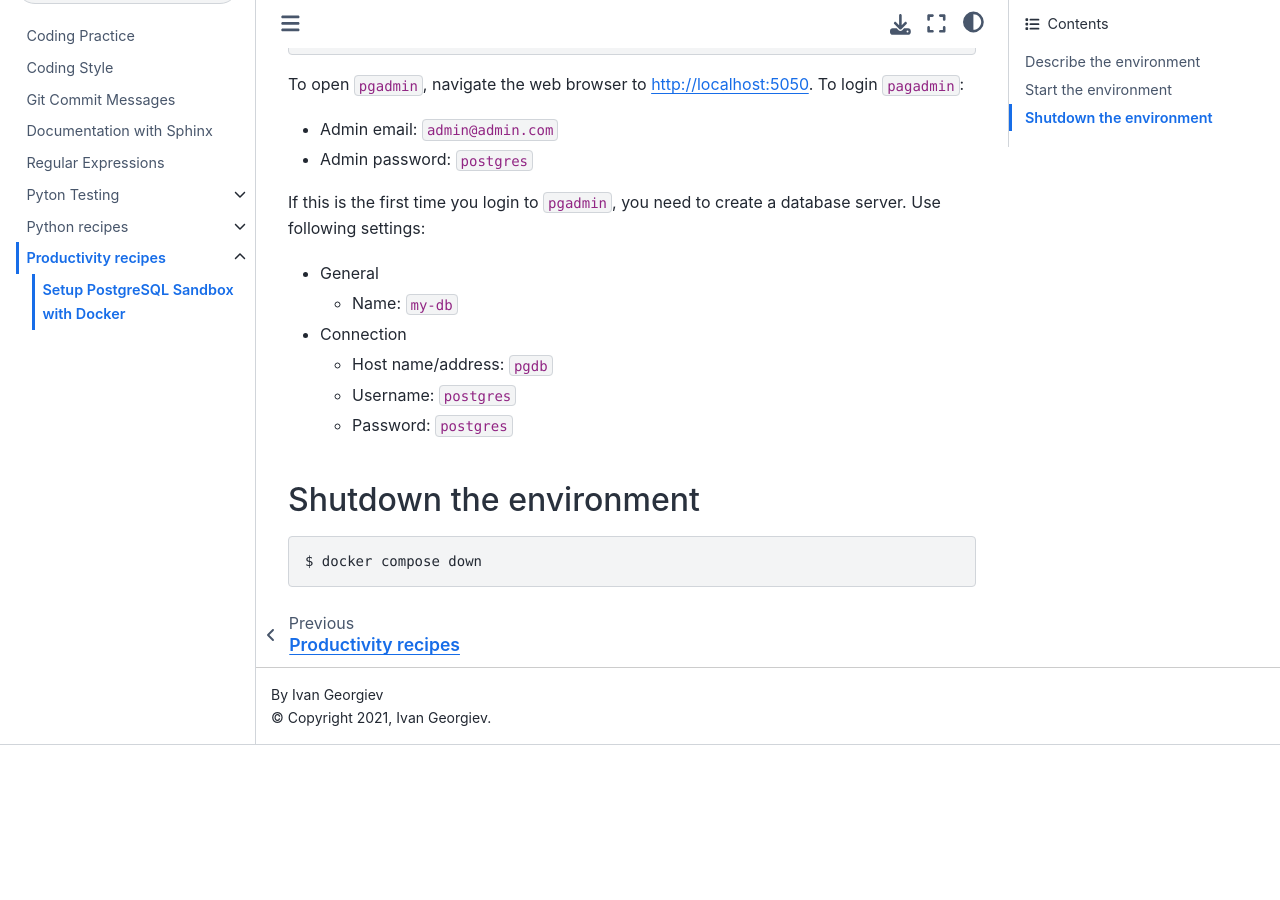
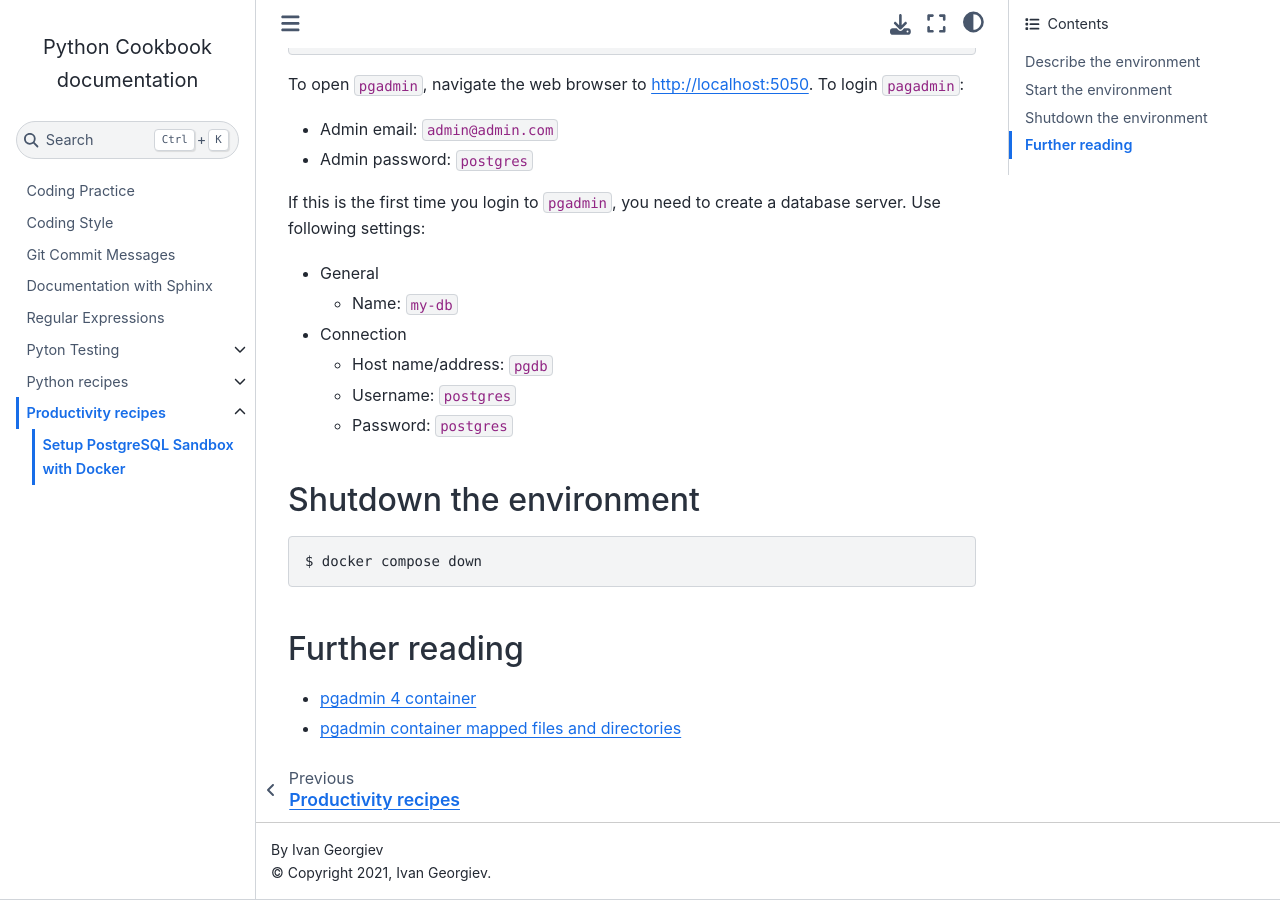
Before and after one commit to ivangeorgiev/python-cookbook, a Sphinx documentation site: the page built from docs/productivity/postgresql-sandbox-with-docker.rst, in a window 1280 px wide and 900 px high, scrolled down 1260 px. Built offline with Sphinx 7.4.7 and the Sphinx Book theme 1.1.4, drawn with Linux system fonts in a browser that asks for light colours; before the commit the page ends 2005 px from its top, so only the background shows below that.

```diff
--- a/docs/productivity/postgresql-sandbox-with-docker.rst
+++ b/docs/productivity/postgresql-sandbox-with-docker.rst
@@ -80,3 +80,14 @@
 .. code-block:: console
 
     $ docker compose down
+
+
+Further reading
+----------------
+
+- `pgadmin 4 container <https://www.pgadmin.org/download/pgadmin-4-container/>`__
+- `pgadmin container mapped files and directories <https://www.pgadmin.org/docs/pgadmin4/latest/container_deployment.html#mapped-files-and-directories>`__
+
+
+.. https://geshan.com.np/blog/2021/12/docker-postgres/
+.. https://towardsdatascience.com/how-to-run-postgresql-and-pgadmin-using-docker-3a6a8ae918b5
```
